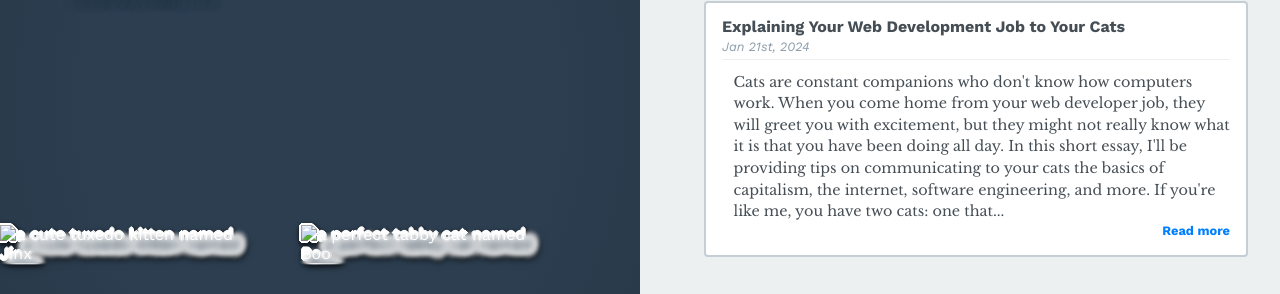
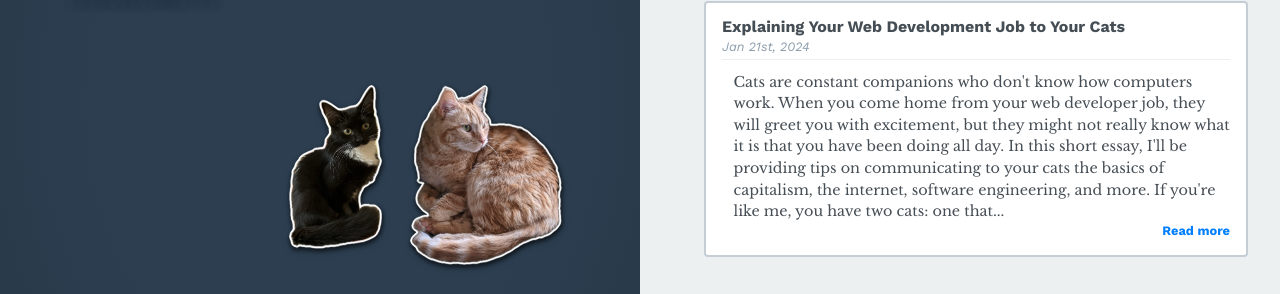
Before and after one commit to mcmillenb/brian-site, a plain HTML site: page index.html in a window 1280 px wide. Shown: the part 299-593 px from the top of the page. Drawn offline with nearby package versions, Linux system fonts and the light colour scheme; the site is published under a folder, as on GitHub Pages, so addresses that start at the root find nothing; no server answers.

Commit message:
fix boo and jinx img ref

```diff
--- a/index.html
+++ b/index.html
@@ -23,8 +23,8 @@
         <div>Charlottesville, VA.</div>
 
         <div class="cats">
-          <img id="jinx" src="/jinx.png" alt="a cute tuxedo kitten named Jinx"></img>
-          <img id="boo" src="/boo.png" alt="a perfect tabby cat named Boo"></img>
+          <img id="jinx" src="jinx.png" alt="a cute tuxedo kitten named Jinx"></img>
+          <img id="boo" src="boo.png" alt="a perfect tabby cat named Boo"></img>
         </div>
       </header>
 
@@ -54,13 +54,10 @@
               <b>@thanksd</b>
             </div>
 
-            <!-- Wouldn't it be cool if this pulled from the SO API? -->
             <div class="stat">Rep: 54k+</div>
           </a>
         </div>
       </section>
-
-      <!-- Where would you add a link to your latest article? -->
 
       <footer>
         <div>&copy; 2024 Brian McMillen</div>
```
